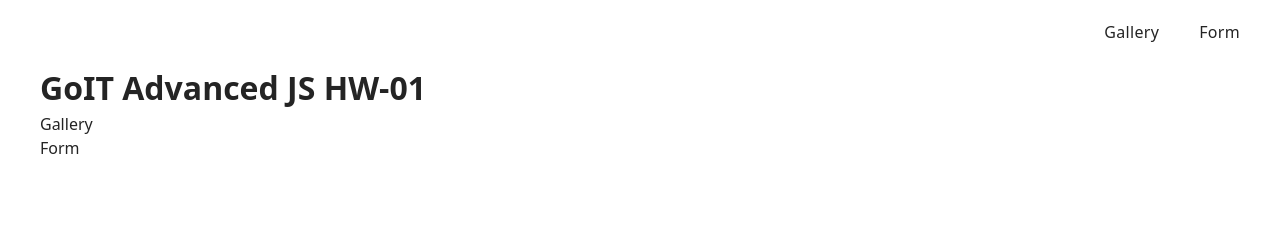
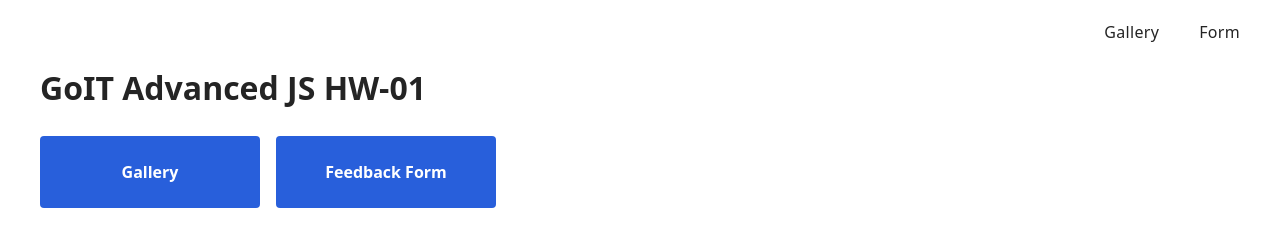
Before and after one commit to makandriival/goit-advancedjs-hw-01, a website built with Vite: page src/index.html in a window 1280 px wide. Built offline with nearby package versions, Linux system fonts and the light colour scheme.

Commit message:
feat: implement navigation links and add home navigation styles

```diff
--- /dev/null
+++ b/src/css/home.css
@@ -0,0 +1,32 @@
+.home-nav {
+  display: flex;
+  flex-wrap: wrap;
+  gap: 16px;
+  margin-top: 24px;
+}
+
+.home-nav__link {
+  display: inline-flex;
+  min-width: 180px;
+  min-height: 48px;
+  align-items: center;
+  justify-content: center;
+  padding: 12px 20px;
+  border-radius: 4px;
+  background-color: #285fdb;
+  color: #fff;
+  font-weight: 600;
+  transition:
+    background-color 160ms ease,
+    transform 160ms ease;
+}
+
+.home-nav__link:hover {
+  transform: translateY(-1px);
+  background-color: #1d4ed8;
+}
+
+.home-nav__link:focus-visible {
+  outline: 3px solid #18243a;
+  outline-offset: 3px;
+}
--- a/src/css/styles.css
+++ b/src/css/styles.css
@@ -13,3 +13,4 @@
 @import url('./header.css');
 @import url('./gallery.css');
 @import url('./form.css');
+@import url('./home.css');
--- a/src/index.html
+++ b/src/index.html
@@ -12,10 +12,10 @@
     <main>
       <div class="container">
         <h1>GoIT Advanced JS HW-01</h1>
-        <ul>
-          <li><a href="./1-gallery.html">Gallery</a></li>
-          <li><a href="./2-form.html">Form</a></li>
-        </ul>
+        <nav class="home-nav" aria-label="Homework tasks">
+          <a class="home-nav__link" href="./1-gallery.html">Gallery</a>
+          <a class="home-nav__link" href="./2-form.html">Feedback Form</a>
+        </nav>
       </div>
     </main>
 
```
